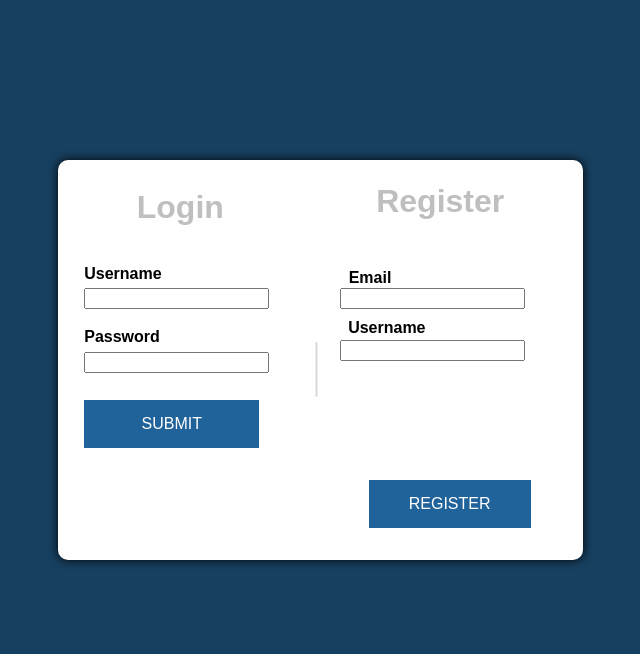
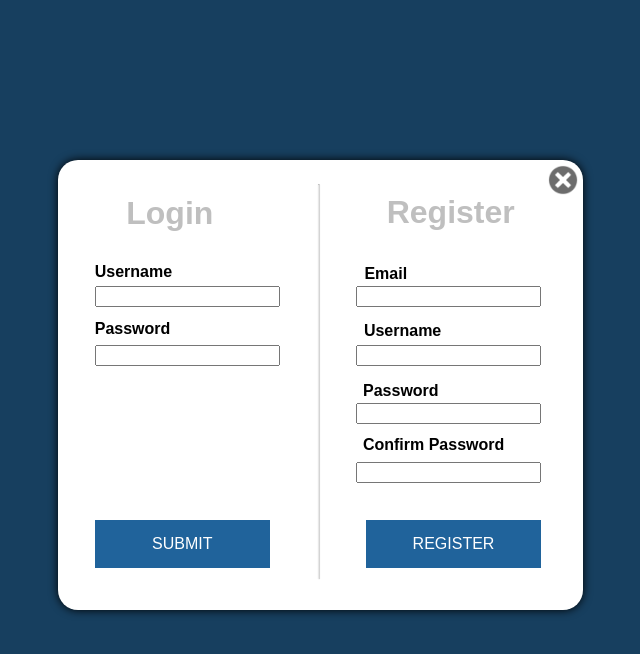
Before and after one commit to MrCSoldier/SyroWebsite, a website: page otherPages/html/loginSignup.html in a window 1280 px wide. Shown: the whole page, without its empty margins (326-966 px from the left). Drawn offline with nearby package versions, Linux system fonts and the light colour scheme.

Commit message:
Update 1 Upload 2
Update 1 Upload 2

```diff
--- a/otherPages/css/loginSignup.css
+++ b/otherPages/css/loginSignup.css
@@ -1,12 +1,12 @@
 .loginWindow {
     position: absolute;
     background-color:white;
-    height: 400px;
-    width: 525px;
+    min-height: 450px;
+    min-width: 525px;
     size: 100%;
     top: 20%;
     left: 30%;
-    border-radius: 10px;
+    border-radius: 20px;
     box-shadow: black 0px 0px 10px;
 }
 
@@ -18,38 +18,38 @@ body {
 
 .loginField1 {
     position: absolute;
-    left: 5%;
-    top: 32%;
+    left: 7%;
+    top: 28%;
 }
 
 .usernameLabel {
     font-family: Arial, Helvetica, sans-serif;
     font-size: 12pt;
     position: absolute;
-    top: 23%;
-    left: 5%;
+    top: 20%;
+    left: 7%;
 }
 
 .loginTitle {
     position: absolute;
     font-family: Arial, Helvetica, sans-serif;
     color: rgba(128, 128, 128, 0.5);
-    left: 15%;
-    top: 2%;
+    left: 13%;
+    top: 3%;
 }
 
 .passwordLabel {
     font-family: Arial, Helvetica, sans-serif;
     font-size: 12pt;
     position: absolute;
-    top: 38%;
-    left: 5%;
+    top: 32%;
+    left: 7%;
 }
 
 .loginField2 {
     position: absolute;
-    left: 5%;
-    top: 48%;
+    left: 7%;
+    top: 41%;
 }
 
 .registerBtn {
@@ -69,7 +69,8 @@ body {
     text-transform: uppercase;
     transition: transform 500ms ease-in-out;
     top: 80%;
-    right: 10%;
+    right: 8%;
+    min-width: 175px;
 }
 
 .registerBtn:hover {
@@ -83,28 +84,29 @@ body {
     font-family: Arial, Helvetica, sans-serif;
     font-size: 12pt;
     position: absolute;
-    right: 30%;
-    top: 33%;
+    right: 27%;
+    top: 30%;
 }
 
 .registerUsername {
     position: absolute;
-    top: 45%;
-    right: 11%;
+    top: 41%;
+    right: 8%;
 }
 
 .registerEmailLabel {
     position: absolute;
     font-family: Arial, Helvetica, sans-serif;
     font-size: 12pt;
-    top: 18%;
-    right: 36.5%;
+    top: 15%;
+    right: 33.5%;
 }
 
 .registerEmail {
     position: absolute;
-    top: 32%;
-    right: 11%;
+    font-family: Arial, Helvetica, sans-serif;
+    top: 28%;
+    right: 8%;
 }
 
 .registerTitle {
@@ -112,8 +114,8 @@ body {
     font-size: 24pt;
     font-family: Arial, Helvetica, sans-serif;
     color: rgba(128, 128, 128, 0.5);
-    right: 15%;
-    top: -5%
+    right: 13%;
+    top: -2%
 }
 
 .blueBtn {
@@ -132,8 +134,8 @@ body {
     font-weight: 200;
     text-transform: uppercase;
     transition: transform 500ms ease-in-out;
-    top: 60%;
-    left: 5%;
+    top: 80%;
+    left: 7%;
     min-width: 175px;
 }
 
@@ -141,10 +143,9 @@ body {
     position: absolute;
     border-top: 2px solid rgba(170, 170, 170, 0.5);
     border-radius: 5px;
-    width: 10%;
-    top: 50%;
-    left: 44%;
-    rotate: initial;
+    width: 75%;
+    top: 47%;
+    left: 12%;
     transform: rotate(90deg);
 }
 
@@ -154,3 +155,38 @@ body {
     transition: all 0.1s ease-in-out;
     transform: scale(1.05);
 }
+
+.registerPasswordLabel {
+    position: absolute;
+    font-family: Arial, Helvetica, sans-serif;
+    font-size: 12pt;
+    top: 41%;
+    right: 27.5%;
+}
+
+.registerPassword {
+    position: absolute;
+    top: 54%;
+    right: 8%;
+}
+
+.confirmPassword {
+    position: absolute;
+    top:67%;
+    right: 8%;
+}
+
+.confirmPasswordLabel {
+    position: absolute;
+    font-family: Arial, Helvetica, sans-serif;
+    font-size: 12pt;
+    top: 53%;
+    right: 15%;
+}
+
+.backBtn {
+    max-height: 30px;
+    position: absolute;
+    top: 1%;
+    right: 1%;
+}
--- a/otherPages/html/loginSignup.html
+++ b/otherPages/html/loginSignup.html
@@ -1,7 +1,6 @@
 <!DOCTYPE html>
 <html lang="en">
 <head>
-    <!-- <link rel="stylesheet" href="https://stackpath.bootstrapcdn.com/bootstrap/4.1.3/css/bootstrap.min.css" integrity="sha384-MCw98/SFnGE8fJT3GXwEOngsV7Zt27NXFoaoApmYm81iuXoPkFOJwJ8ERdknLPMO" crossorigin="anonymous"> -->
     <meta id="timerElmnt" http-equiv="refresh" content="1">
     <meta charset="UTF-8">
     <meta http-equiv="X-UA-Compatible" content="IE=edge">
@@ -12,15 +11,14 @@
     <title>TerminSite: Login/Signup</title>
 </head>
 <body>
-    <script src="https://code.jquery.com/jquery-3.3.1.slim.min.js" integrity="sha384-q8i/X+965DzO0rT7abK41JStQIAqVgRVzpbzo5smXKp4YfRvH+8abtTE1Pi6jizo" crossorigin="anonymous"></script>
-    <script src="https://cdnjs.cloudflare.com/ajax/libs/popper.js/1.14.3/umd/popper.min.js" integrity="sha384-ZMP7rVo3mIykV+2+9J3UJ46jBk0WLaUAdn689aCwoqbBJiSnjAK/l8WvCWPIPm49" crossorigin="anonymous"></script>
-    <script src="https://stackpath.bootstrapcdn.com/bootstrap/4.1.3/js/bootstrap.min.js" integrity="sha384-ChfqqxuZUCnJSK3+MXmPNIyE6ZbWh2IMqE241rYiqJxyMiZ6OW/JmZQ5stwEULTy" crossorigin="anonymous"></script>
     <div class="loginWindow" id="loginWindow">
 
+        <!-- Backutton -->
+        <img src="./../../Images/customBackButton.png" class="backBtn" onclick="pgBack()"></img>
         <!-- Login Section -->
         <h1 class="loginTitle">Login</h1>
         <h2 class="usernameLabel">Username</h2>
-        <input id="username" class="loginField1"><br>
+        <input id="username" class="loginField1">
         <h3 class="passwordLabel">Password</h3>
         <input id="password" class="loginField2">
         <button class="blueBtn" onclick="submitCredentials()">Submit</button>
@@ -29,16 +27,16 @@
         <!-- Register Section -->
         <h4 class="registerTitle">Register</h4>
         <h5 class="registerUsernameLabel">Username</h5>
-         <input id="registerUsername" class="registerUsername"><br>
+        <input id="registerUsername" class="registerUsername"><br>
         <h6 class="registerEmailLabel">Email</h6>
         <input id="registerEmail" class="registerEmail">
-        <!-- <h7 class="registerPasswordLabel">Password</h7>
-        <input id="registerPassword"><br>
-        <h8 class="confirmPasswordLabel">Confirm Password</h8>
-        <input id="confirmPassword"> -->
+        <h6 class="registerPasswordLabel">Password</h6>
+        <input id="registerPassword" class="registerPassword"><br>
+        <h6 class="confirmPasswordLabel">Confirm Password</h6>
+        <input id="confirmPassword" class="confirmPassword">
         <button class="registerBtn">Register</button>
-        <!-- <h9 class="registerCountryLabel">Country</h9>
-        <input id="registerCountry"> -->
+        <!-- <h9 class="registerCountryLabel" class="registerCountryLabel">Country</h9>
+        <input id="registerCountry" class="registerCountry"> -->
     </div>
 </body>
 </html>
--- a/otherPages/js/loginSignup.js
+++ b/otherPages/js/loginSignup.js
@@ -1,14 +1,11 @@
 var objAccouts = [
-    {
-        username: "Mr. C. Soldier",
-        password: "Soldier"
-    },
     {
         username: "testu",
         password: "testp"
-    }
+    },
+
 ]
-
+let existingUsernames = {  }
 
 function submitRegistration() {
     let rgstrUsername = document.getElementById("registerUsername").value
@@ -27,6 +24,9 @@ function submitRegistration() {
     }
 }
 
+function pgBack() {
+    window.history.back();
+}
 
 function submitCredentials() {
     //alert("Submit button press detected!")
@@ -41,3 +41,30 @@ function submitCredentials() {
     }
     alert("There are no matching credentials. Please try again.")
 }
+
+
+
+
+
+
+
+
+
+
+
+function register() {
+
+    let regUsr = document.getElementById("registerUsername").value
+    let regEmail = document.getElementById("registerEmail").value
+    let regPswrd = document.getElementById("registerPassword").value
+    let confirmRegPswrd = document.getElementById("confirmRegisterPassword").value
+
+    if (regPswrd != confirmRegPswrd) {
+        alert("The Password does not match with the Password Verification Field/Text Box")
+    }
+
+    if (existingUsernames.Contains(regUsr)) {
+
+    }
+
+}
```
